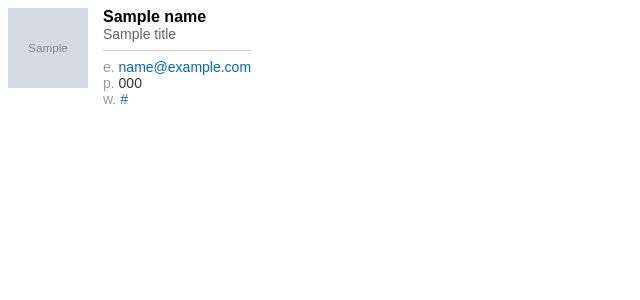
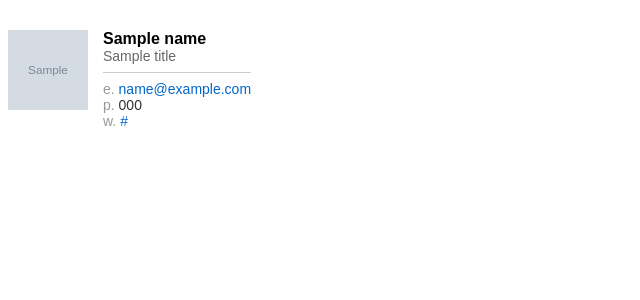
Before and after one commit to nedhmn/rp-email-mgmt, a Python web app: template rpemail/templates/signature_v1.html in a window 1280 px wide. Shown: the top 300 px of the page, without its empty margins (0-640 px from the left). Run offline with Jinja, Linux system fonts and the light colour scheme; the template is opened without the code that fills it: most values are stand-ins (such as "Sample title", 1, 10 or a date in 2020); grey boxes marked "Sample" are stand-in pictures.

Commit message:
feat: add top-margin

```diff
--- a/rpemail/templates/signature_v1.html
+++ b/rpemail/templates/signature_v1.html
@@ -1,4 +1,5 @@
-<table cellpadding="0" cellspacing="0" border="0" style="font-family: Arial, sans-serif; font-size: 14px; color: #333333;">
+<table cellpadding="0" cellspacing="0" border="0"
+  style="font-family: Arial, sans-serif; font-size: 14px; color: #333333; margin-top: 30px;">
   <tr>
     <td style="padding-right: 15px; vertical-align: top;">
       <img src="{{ logo_url }}" alt="Company Logo" width="80" height="80" style="border: 0;">
@@ -7,9 +8,11 @@
       <strong style="font-size: 16px; color: #000000;">{{ name }}</strong><br>
       <span style="color: #666666;">{{ title }}</span><br>
       <hr style="border: none; border-top: 1px solid #cccccc; margin: 8px 0;">
-      <span style="color: #999999;">e.</span> <a href="mailto:{{ email }}" style="color: #0066cc; text-decoration: none;">{{ email }}</a><br>
+      <span style="color: #999999;">e.</span> <a href="mailto:{{ email }}"
+        style="color: #0066cc; text-decoration: none;">{{ email }}</a><br>
       <span style="color: #999999;">p.</span> <span>{{ phone }}</span><br>
-      <span style="color: #999999;">w.</span> <a href="{{ website }}" style="color: #0066cc; text-decoration: none;">{{ website_display }}</a>
+      <span style="color: #999999;">w.</span> <a href="{{ website }}" style="color: #0066cc; text-decoration: none;">{{
+        website_display }}</a>
     </td>
   </tr>
 </table>
```
